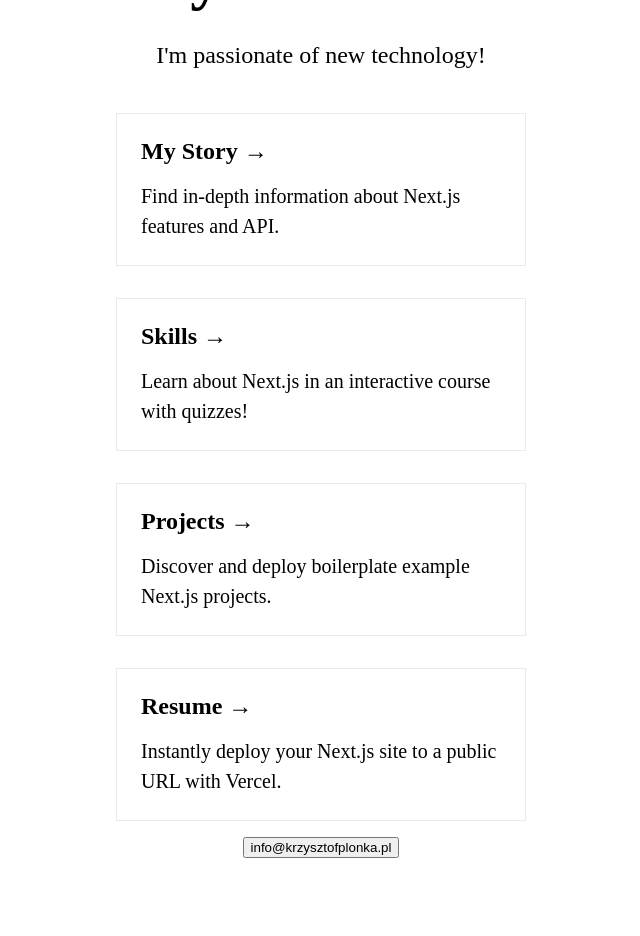
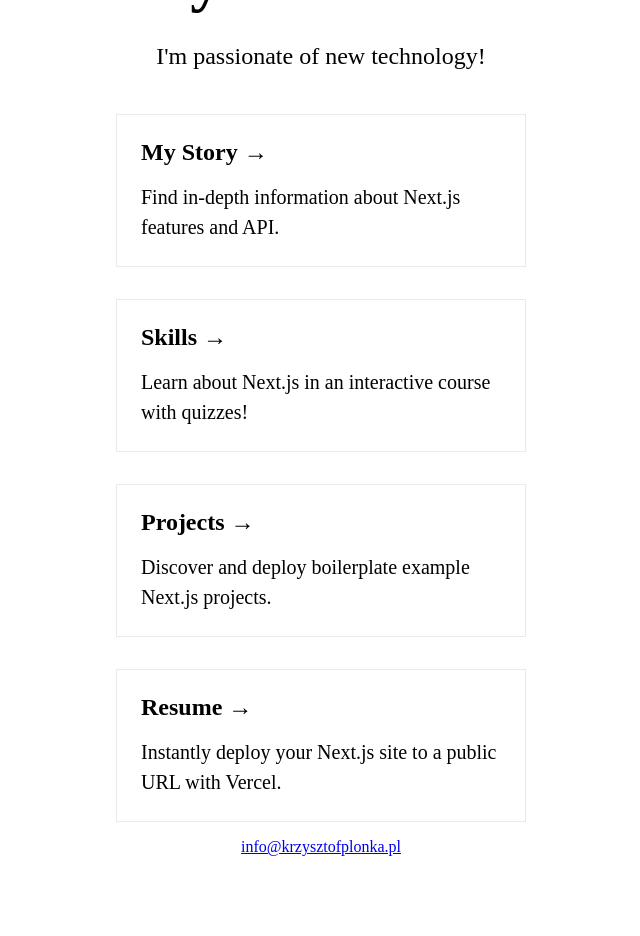
Before and after one commit to chris-plonka/next-site, a Next.js app: page / in a window 1280 px wide. Shown: the top 936 px of the page, without its empty margins (319-959 px from the left). Built offline with nearby package versions, Linux system fonts and the light colour scheme.

Commit message:
add role button

```diff
--- a/pages/index.tsx
+++ b/pages/index.tsx
@@ -54,10 +54,8 @@ export default function Home() {
           </Link>
         </div>
 
-        <a href="mailto:info@krzysztofplonka.pl">
-          <button className="bg-blue-500 py-2 px-4 font-bold text-white hover:bg-blue-700">
-            info@krzysztofplonka.pl
-          </button>
+        <a href="mailto:info@krzysztofplonka.pl" className="bg-blue-500 py-2 px-4 font-bold text-white hover:bg-blue-700" role="button">
+          info@krzysztofplonka.pl
         </a>
       </main>
 
```
